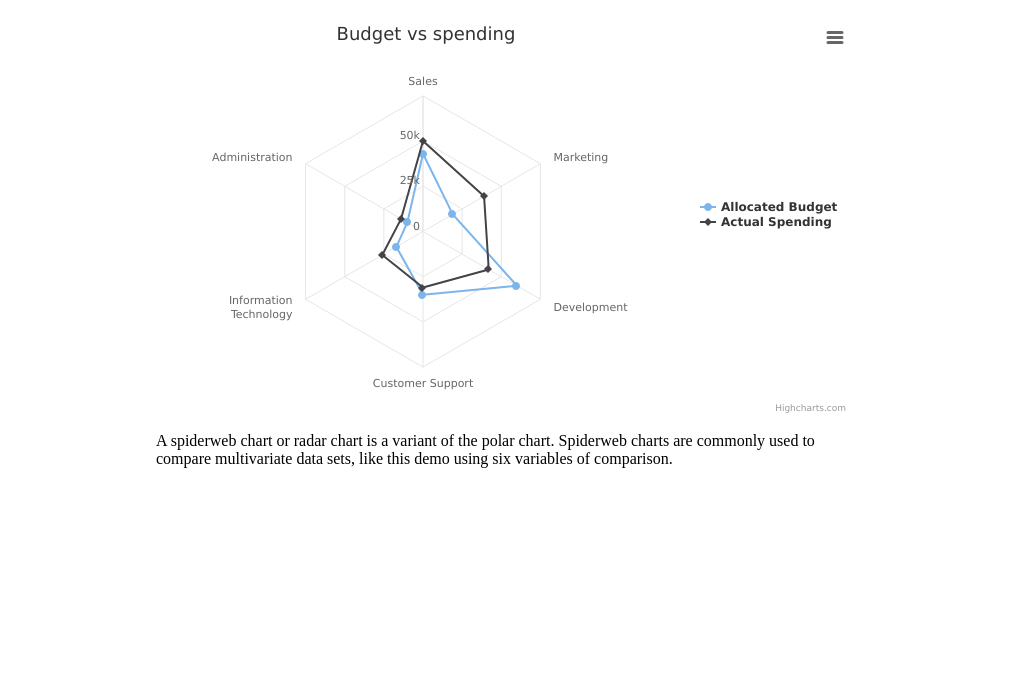
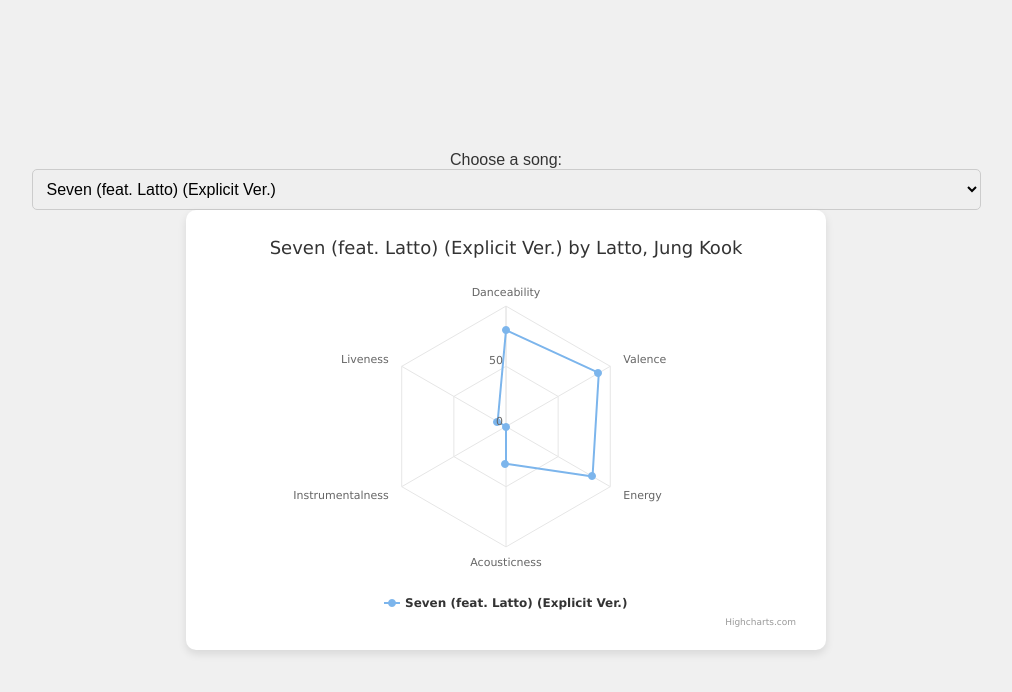
Before and after one commit to soniamoretti/Project-3-Top-Sporify-Songs, a plain HTML site: page Spider/index.html in a window 1280 px wide. Shown: the whole page, without its empty margins (134-1146 px from the left). Drawn offline with nearby package versions, Linux system fonts and the light colour scheme.

Commit message:
spider done

```diff
--- a/Spider/css.css
+++ b/Spider/css.css
@@ -1,3 +1,46 @@
+/* General body styling */
+body {
+    font-family: Arial, sans-serif;
+    background-color: #f0f0f0;
+    color: #333;
+    margin: 0;
+    padding: 0;
+    display: flex;
+    flex-direction: column;
+    align-items: center;
+    justify-content: center;
+    min-height: 100vh;
+}
+
+/* Styling the dropdown container */
+.dropdown-container {
+    margin-bottom: 20px;
+    text-align: center;
+}
+
+/* Styling the dropdown select element */
+#selDataset {
+    padding: 10px;
+    font-size: 16px;
+    border: 1px solid #ccc;
+    border-radius: 5px;
+    outline: none;
+}
+
+/* Hover effect for the dropdown */
+#selDataset:hover {
+    border-color: #888;
+}
+
+/* Styling the chart container */
+#container {
+    background-color: white;
+    box-shadow: 0px 4px 8px rgba(0, 0, 0, 0.1);
+    padding: 20px;
+    border-radius: 10px;
+}
+
+/* Highcharts figure container */
 .highcharts-figure,
 .highcharts-data-table table {
     min-width: 320px;
@@ -5,6 +48,7 @@
     margin: 1em auto;
 }
 
+/* Styling Highcharts data tables */
 .highcharts-data-table table {
     font-family: Verdana, sans-serif;
     border-collapse: collapse;
--- a/Spider/index.html
+++ b/Spider/index.html
@@ -3,24 +3,26 @@
 <head>
     <meta charset="UTF-8">
     <meta name="viewport" content="width=device-width, initial-scale=1.0">
-    <title>Spiderweb Chart</title>
+    <title>Spotify Song Analysis</title>
     <link rel="stylesheet" href="css.css">
+    <script src="https://d3js.org/d3.v7.min.js"></script>
     <script src="https://code.highcharts.com/highcharts.js"></script>
     <script src="https://code.highcharts.com/highcharts-more.js"></script>
-    <script src="https://code.highcharts.com/modules/exporting.js"></script>
-    <script src="https://code.highcharts.com/modules/export-data.js"></script>
     <script src="https://code.highcharts.com/modules/accessibility.js"></script>
 </head>
 <body>
-    <figure class="highcharts-figure">
-        <div id="container"></div>
-        <p class="highcharts-description">
-            A spiderweb chart or radar chart is a variant of the polar chart.
-            Spiderweb charts are commonly used to compare multivariate data sets,
-            like this demo using six variables of comparison.
-        </p>
-    </figure>
+
+    <!-- Dropdown for song selection -->
+    <label for="selDataset">Choose a song:</label>
+    <select id="selDataset"></select>
+
+    <!-- Div to display song metadata -->
+    <div id="song-metadata"></div>
+
+    <!-- Container for the spiderweb chart -->
+    <div id="container" style="width: 600px; height: 400px; margin: 0 auto"></div>
 
     <script src="js.js"></script>
+
 </body>
 </html>
--- a/Spider/js.js
+++ b/Spider/js.js
@@ -1,92 +1,60 @@
+ // The GitHub raw URL of your JSON file
+ const jsonUrl = "https://raw.githubusercontent.com/soniamoretti/Project-3-Top-Sporify-Songs/refs/heads/main/Resources/Spotify_songs.json";
+
+ // Load the Spotify JSON data
+ d3.json(jsonUrl).then((data) => {
+     // Populate dropdown with track names
+     let dropdown = d3.select("#selDataset");
+     data.forEach((song, index) => {
+         dropdown.append("option").text(song.track_name).property("value", index);
+     });
+
+     // Build the initial charts with the first song
+     let firstSong = data[0];
+     buildChart(firstSong);
+
+     // Update chart when a new song is selected
+     dropdown.on("change", function() {
+         let selectedIndex = dropdown.property("value");
+         let selectedSong = data[selectedIndex];
+         buildChart(selectedSong);
+     });
+ });
+
+ // Function to build the spiderweb (radar) chart
+ function buildChart(song) {
      Highcharts.chart('container', {
-
          chart: {
              polar: true,
              type: 'line'
          },
-
-    accessibility: {
-        description: 'A spiderweb chart compares the allocated budget ' +
-            'against actual spending within an organization. The spider ' +
-            'chart has six spokes. Each spoke represents one of the 6 ' +
-            'departments within the organization: sales, marketing, ' +
-            'development, customer support, information technology and ' +
-            'administration. The chart is interactive, and each data point ' +
-            'is displayed upon hovering. The chart clearly shows that 4 of ' +
-            'the 6 departments have overspent their budget with Marketing ' +
-            'responsible for the greatest overspend of $20,000. The ' +
-            'allocated budget and actual spending data points for each ' +
-            'department are as follows: Sales. Budget equals $43,000; ' +
-            'spending equals $50,000. Marketing. Budget equals $19,000; ' +
-            'spending equals $39,000. Development. Budget equals $60,000; ' +
-            'spending equals $42,000. Customer support. Budget equals $35,' +
-            '000; spending equals $31,000. Information technology. Budget ' +
-            'equals $17,000; spending equals $26,000. Administration. Budget ' +
-            'equals $10,000; spending equals $14,000.'
+         title: {
+             text: `${song.track_name} by ${song["artist(s)_name"]}`
          },
-
-    title: {
-        text: 'Budget vs spending',
-        x: -80
-    },
-
          pane: {
              size: '80%'
          },
-
          xAxis: {
-        categories: [
-            'Sales', 'Marketing', 'Development', 'Customer Support',
-            'Information Technology', 'Administration'
-        ],
+             categories: ['Danceability', 'Valence', 'Energy', 'Acousticness', 'Instrumentalness', 'Liveness'],
              tickmarkPlacement: 'on',
              lineWidth: 0
          },
-
          yAxis: {
              gridLineInterpolation: 'polygon',
              lineWidth: 0,
              min: 0
          },
-
-    tooltip: {
-        shared: true,
-        pointFormat: '<span style="color:{series.color}">{series.name}: <b>' +
-            '${point.y:,.0f}</b><br/>'
-    },
-
-    legend: {
-        align: 'right',
-        verticalAlign: 'middle',
-        layout: 'vertical'
-    },
-
          series: [{
-        name: 'Allocated Budget',
-        data: [43000, 19000, 60000, 35000, 17000, 10000],
+             name: song.track_name,
+             data: [
+                 song["danceability_%"],
+                 song["valence_%"],
+                 song["energy_%"],
+                 song["acousticness_%"],
+                 song["instrumentalness_%"],
+                 song["liveness_%"]
+             ],
              pointPlacement: 'on'
-    }, {
-        name: 'Actual Spending',
-        data: [50000, 39000, 42000, 31000, 26000, 14000],
-        pointPlacement: 'on'
-    }],
-
-    responsive: {
-        rules: [{
-            condition: {
-                maxWidth: 500
-            },
-            chartOptions: {
-                legend: {
-                    align: 'center',
-                    verticalAlign: 'bottom',
-                    layout: 'horizontal'
-                },
-                pane: {
-                    size: '70%'
+         }]
+     });
  }
-            }
-        }]
-    }
-
-});
```
Lines whose indentation alone changed are shown as unchanged.
